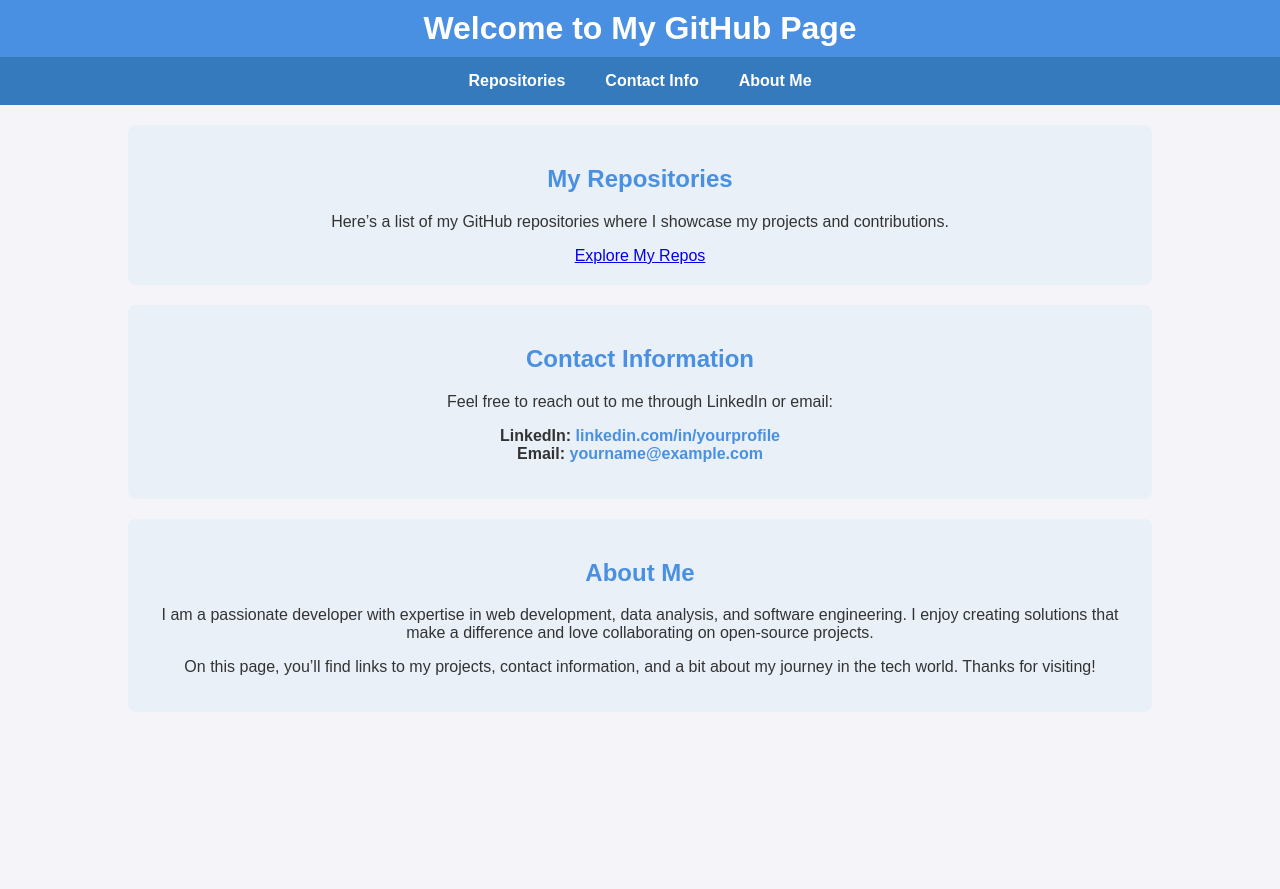
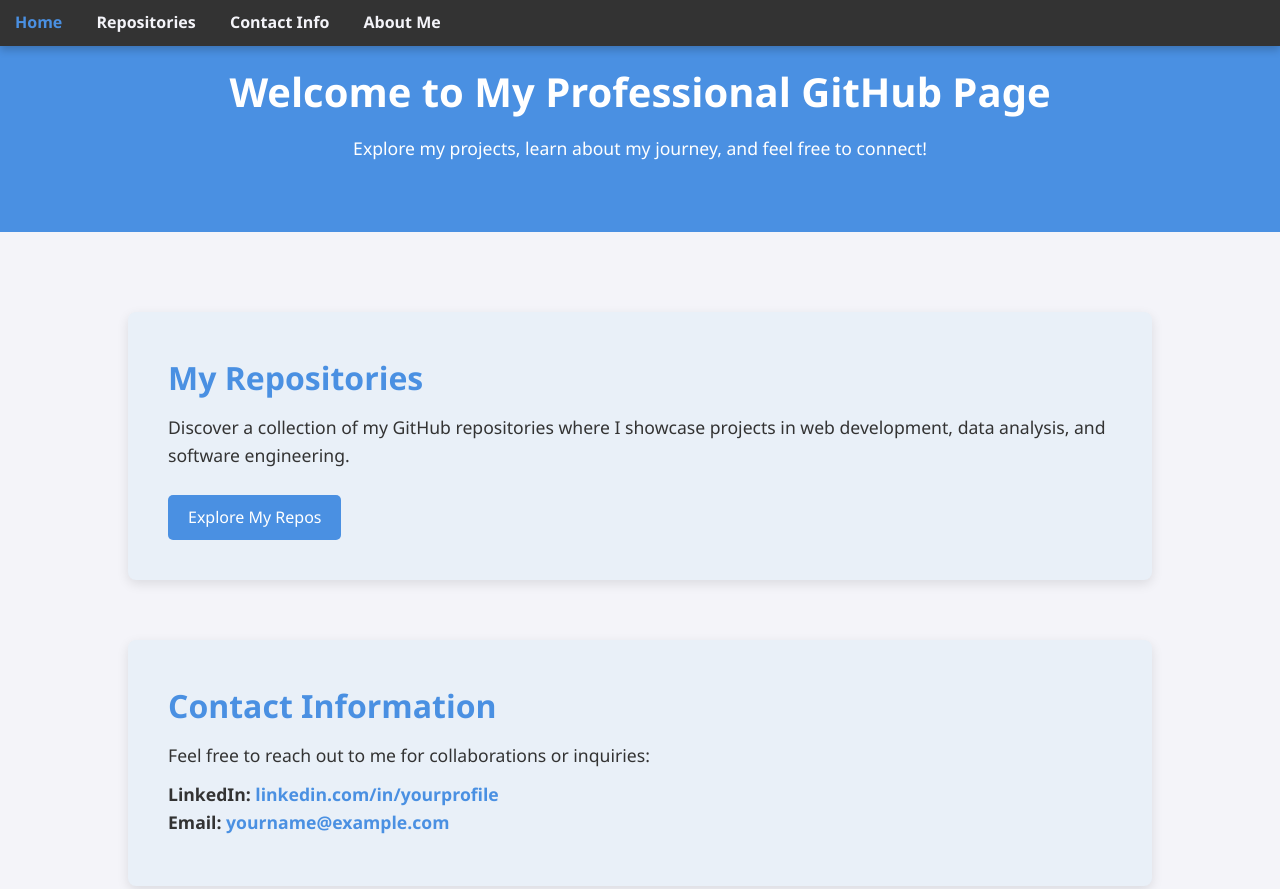
Before and after one commit to Ampor-Vida/ampor.github, a plain HTML site: page index.html in a window 1280 px wide. Shown: the top 889 px of the page. Before the commit the page ends 800 px from the top, so only its background shows below. Drawn offline with Linux system fonts and the light colour scheme.

Commit message:
index.html

```diff
--- a/index.html
+++ b/index.html
@@ -3,51 +3,86 @@
 <head>
     <meta charset="UTF-8">
     <meta name="viewport" content="width=device-width, initial-scale=1.0">
-    <title>Welcome to My GitHub Page</title>
+    <title>Welcome to My Professional GitHub Page</title>
     <style>
+        /* General Styling */
+        * {
+            margin: 0;
+            padding: 0;
+            box-sizing: border-box;
+        }
         body {
-            font-family: Arial, sans-serif;
+            font-family: 'Segoe UI', Tahoma, Geneva, Verdana, sans-serif;
             background-color: #f4f4f9;
             color: #333;
-            margin: 0;
-            padding: 0;
+            line-height: 1.6;
+            overflow-x: hidden;
         }
         header {
             background-color: #4a90e2;
-            padding: 10px 0;
             color: #fff;
             text-align: center;
+            padding: 60px 0;
         }
         header h1 {
-            margin: 0;
+            font-size: 2.5em;
+            font-weight: bold;
         }
         nav {
-            display: flex;
-            justify-content: center;
-            background-color: #357abd;
+            position: fixed;
+            top: 0;
+            width: 100%;
+            background-color: #333;
+            padding: 10px 0;
+            box-shadow: 0px 4px 8px rgba(0, 0, 0, 0.2);
+            z-index: 1000;
         }
         nav a {
-            padding: 15px 20px;
-            color: #fff;
+            color: #f4f4f9;
+            padding: 15px;
             text-decoration: none;
             font-weight: bold;
+            transition: color 0.3s;
         }
         nav a:hover {
-            background-color: #2a5a89;
+            color: #4a90e2;
         }
         .container {
             width: 80%;
-            margin: 20px auto;
-            text-align: center;
+            margin: auto;
+            padding: 20px 0;
         }
         .section {
-            margin: 20px 0;
-            padding: 20px;
+            margin: 60px 0;
+            padding: 40px;
+            border-radius: 8px;
             background-color: #e9f0f8;
-            border-radius: 8px;
+            box-shadow: 0px 4px 12px rgba(0, 0, 0, 0.1);
+            transition: transform 0.3s;
         }
-        .section h2 {
+        .section:hover {
+            transform: scale(1.02);
+        }
+        h2 {
             color: #4a90e2;
+            font-size: 2em;
+        }
+        p {
+            font-size: 1.1em;
+            margin: 10px 0;
+        }
+        a.button {
+            display: inline-block;
+            padding: 10px 20px;
+            background-color: #4a90e2;
+            color: #fff;
+            text-decoration: none;
+            border-radius: 5px;
+            margin-top: 15px;
+            transition: background-color 0.3s;
+        }
+        a.button:hover {
+            background-color: #357abd;
         }
         .contact-info a {
             color: #4a90e2;
@@ -57,42 +92,58 @@
         .contact-info a:hover {
             color: #2a5a89;
         }
+        footer {
+            text-align: center;
+            padding: 20px;
+            background-color: #333;
+            color: #f4f4f9;
+        }
     </style>
 </head>
 <body>
-    <header>
-        <h1>Welcome to My GitHub Page</h1>
-    </header>
+    <!-- Navigation Bar -->
     <nav>
+        <a href="#intro">Home</a>
         <a href="#repositories">Repositories</a>
         <a href="#contact">Contact Info</a>
         <a href="#about">About Me</a>
     </nav>
 
+    <!-- Header -->
+    <header id="intro">
+        <h1>Welcome to My Professional GitHub Page</h1>
+        <p>Explore my projects, learn about my journey, and feel free to connect!</p>
+    </header>
+
     <div class="container">
         <!-- Repositories Section -->
-        <div id="repositories" class="section">
+        <section id="repositories" class="section">
             <h2>My Repositories</h2>
-            <p>Here’s a list of my GitHub repositories where I showcase my projects and contributions.</p>
+            <p>Discover a collection of my GitHub repositories where I showcase projects in web development, data analysis, and software engineering.</p>
             <a href="https://github.com/username" class="button" target="_blank">Explore My Repos</a>
-        </div>
+        </section>
 
         <!-- Contact Information Section -->
-        <div id="contact" class="section">
+        <section id="contact" class="section">
             <h2>Contact Information</h2>
-            <p>Feel free to reach out to me through LinkedIn or email:</p>
+            <p>Feel free to reach out to me for collaborations or inquiries:</p>
             <p class="contact-info">
                 <strong>LinkedIn:</strong> <a href="https://linkedin.com/in/yourprofile" target="_blank">linkedin.com/in/yourprofile</a><br>
                 <strong>Email:</strong> <a href="mailto:yourname@example.com">yourname@example.com</a>
             </p>
-        </div>
+        </section>
 
         <!-- About Me Section -->
-        <div id="about" class="section">
+        <section id="about" class="section">
             <h2>About Me</h2>
-            <p>I am a passionate developer with expertise in web development, data analysis, and software engineering. I enjoy creating solutions that make a difference and love collaborating on open-source projects.</p>
-            <p>On this page, you’ll find links to my projects, contact information, and a bit about my journey in the tech world. Thanks for visiting!</p>
-        </div>
+            <p>I am a dedicated and passionate developer with expertise in multiple areas of software development. From creating impactful web applications to analyzing complex data, my goal is to develop solutions that make a difference. I enjoy collaborating on open-source projects and always aim to learn and grow with each project.</p>
+            <p>Feel free to explore my work and connect with me if you're interested in discussing any opportunities!</p>
+        </section>
     </div>
+
+    <!-- Footer -->
+    <footer>
+        <p>&copy; 2024 My GitHub Page | Made with ❤️ and HTML</p>
+    </footer>
 </body>
 </html>
```
